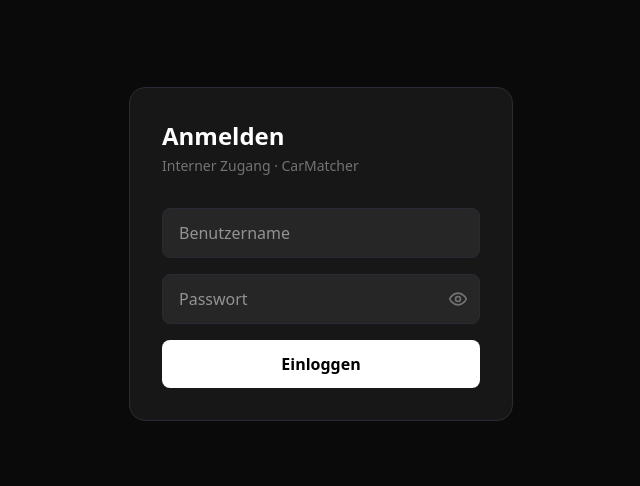
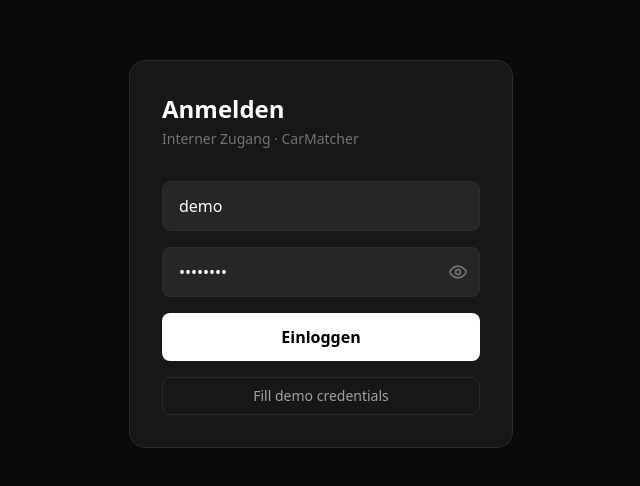
Before and after one commit to paulberger353/car-matcher, a Next.js app: page /login in a window 1280 px wide. Shown: the part 146-632 px from the top of the page, without its empty margins (319-959 px from the left). Built offline with nearby package versions, Linux system fonts and the light colour scheme.

Commit message:
Added Button in loginpage.tsx, to fill the inputboxes with the values for demologin

```diff
--- a/app/login/page.tsx
+++ b/app/login/page.tsx
@@ -3,8 +3,8 @@ import { useState } from "react";
 import { useRouter } from "next/navigation";
 
 export default function LoginPage() {
-  const [username, setUsername] = useState("");
-  const [password, setPassword] = useState("");
+  const [username, setUsername] = useState("demo");
+  const [password, setPassword] = useState("demo1234");
   const [showPassword, setShowPassword] = useState(false); // State für Sichtbarkeit
   const [error, setError] = useState("");
   const [loading, setLoading] = useState(false);
@@ -78,6 +78,14 @@ export default function LoginPage() {
           >
             {loading ? "..." : "Einloggen"}
           </button>
+
+          <button
+            type="button"
+            onClick={() => { setUsername("demo"); setPassword("demo1234"); }}
+            className="text-neutral-400 text-sm border border-neutral-700 rounded-lg py-2 hover:border-neutral-500 hover:text-neutral-200 transition"
+          >
+            Fill demo credentials
+          </button>
         </div>
       </div>
     </div>
```
